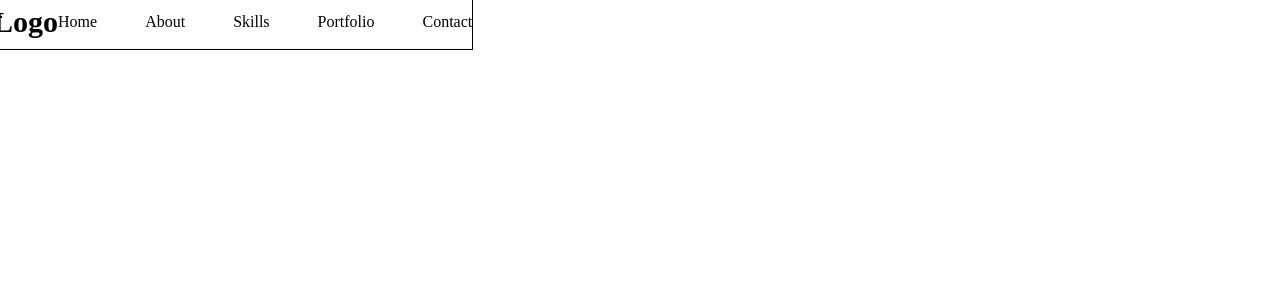
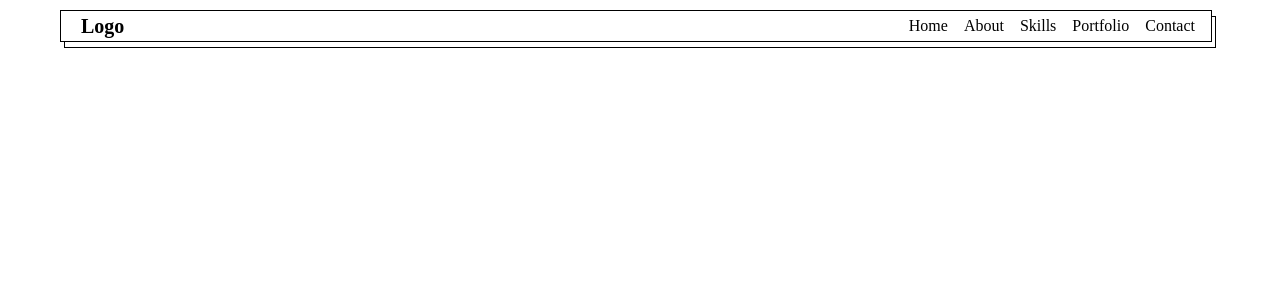
Before and after one commit to faroukchebaiki/personnal_blog, a React (Create React App) app: page / in a window 1280 px wide. Shown: the top 300 px of the page. Built offline with nearby package versions, Linux system fonts and the light colour scheme; the HTML template or start-up script is replaced by a standard one.

Commit message:
fixing the nav #2

```diff
--- a/src/App.js
+++ b/src/App.js
@@ -4,6 +4,7 @@ const App = () => {
     return (
         <>
             <Navbar />
+            <div className="stuff"></div>
         </>
     );
 };
--- a/src/Components/navbar.js
+++ b/src/Components/navbar.js
@@ -21,7 +21,7 @@ const Navbar = () => {
     };
 
     return (
-        <header>
+        <header className="header">
             <div className="container">
                 <nav className="nav container top">
                     <a href="#" className="nav__brand">
--- a/src/index.css
+++ b/src/index.css
@@ -5,6 +5,7 @@
     padding: 0;
     box-sizing: border-box;
 }
+/* Navbar */
 a {
     text-decoration: none;
 }
@@ -15,44 +16,53 @@ li {
 
 .container {
     max-width: 90vw;
+    height: 2em;
     margin-left: auto;
     margin-right: auto;
     border: 1px solid black;
     position: fixed;
+    top: 0;
+    left: 0;
+    right: 0;
+    margin-top: 1em;
+    background: white;
 }
-header{
-    padding-top: 1em;
+
+.header {
+    height: 10vh;
+    width: 100vw;
 }
-/* Navbar */
-
-
 .nav {
     display: flex;
     align-items: center;
     justify-content: space-between;
-    height: 7vh;
 }
 .top{
     top: -6px;
     left: -8px;
 }
 .nav__brand {
-    font-size: 30px;
+    font-size: 20px;
     font-weight: 700;
     color: black;
+    margin-left: 1em;
 }
 
 .nav__menu {
     display: flex;
     align-items: center;
     justify-content: space-around;
-    gap: 3rem;
+    gap: 1rem;
+    margin-right: 1em;
 }
 
 .nav__link {
     color: black;
 }
-
+.nav__link:hover {
+    border-bottom: 1px dashed black;
+    cursor: pointer;
+}
 .toggler__icon {
     cursor: pointer;
     display: none;
@@ -61,25 +71,26 @@ header{
 .toggler__icon div {
     width: 25px;
     height: 2px;
-    background: #ddd;
-    margin: 5px 0px;
+    background: black;
+    margin: 5px 1em;
     transition: 0.3s ease;
 }
-
 @media screen and (max-width: 768px) {
     .toggler__icon {
         display: block;
     }
     .nav__menu {
         position: fixed;
-        background: teal;
+        background: white;
         flex-direction: column;
-        top: 10vh;
-        width: 50%;
-        height: 90vh;
+        top: 0;
+        width: 100vw;
+        height: 100vh;
         right: 0;
         transform: translateX(100%);
         transition: 0.5s ease;
+        margin-right: 0;
+        border: 2px solid black;
     }
 }
 
```
